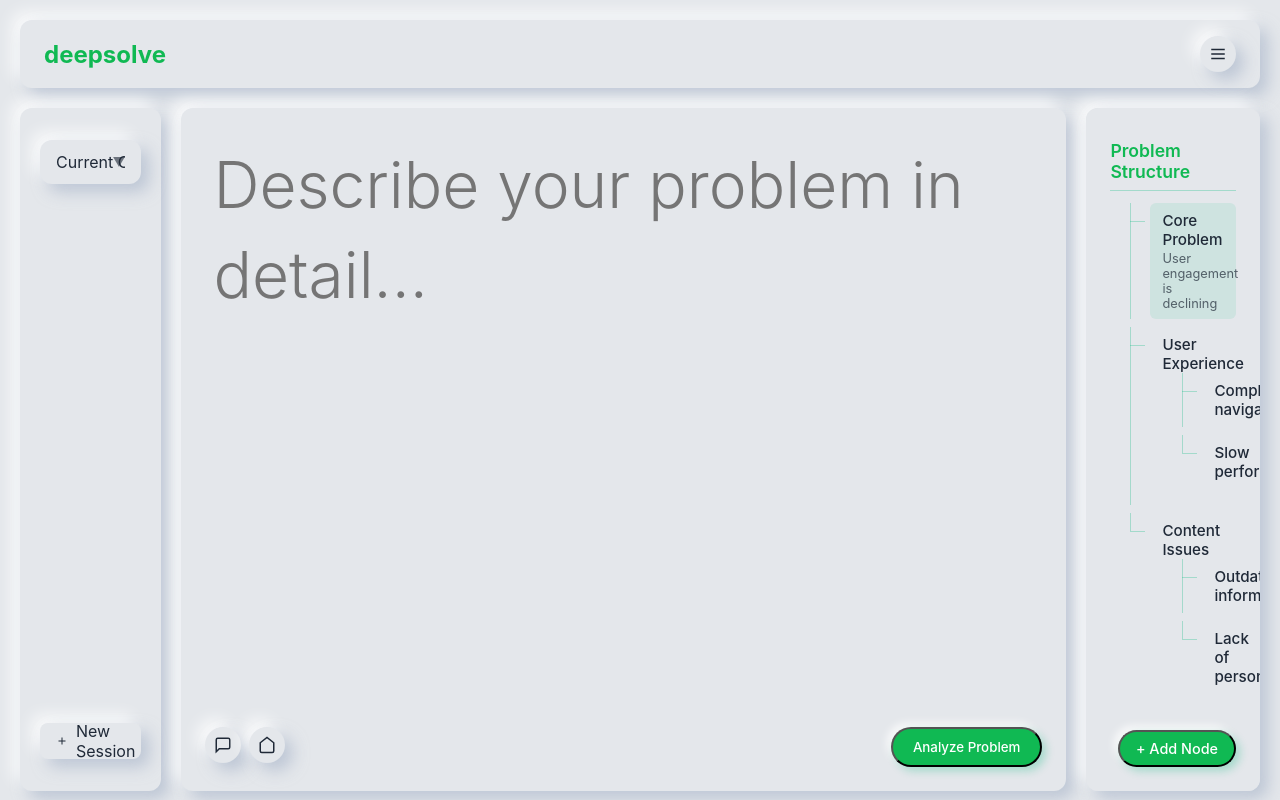
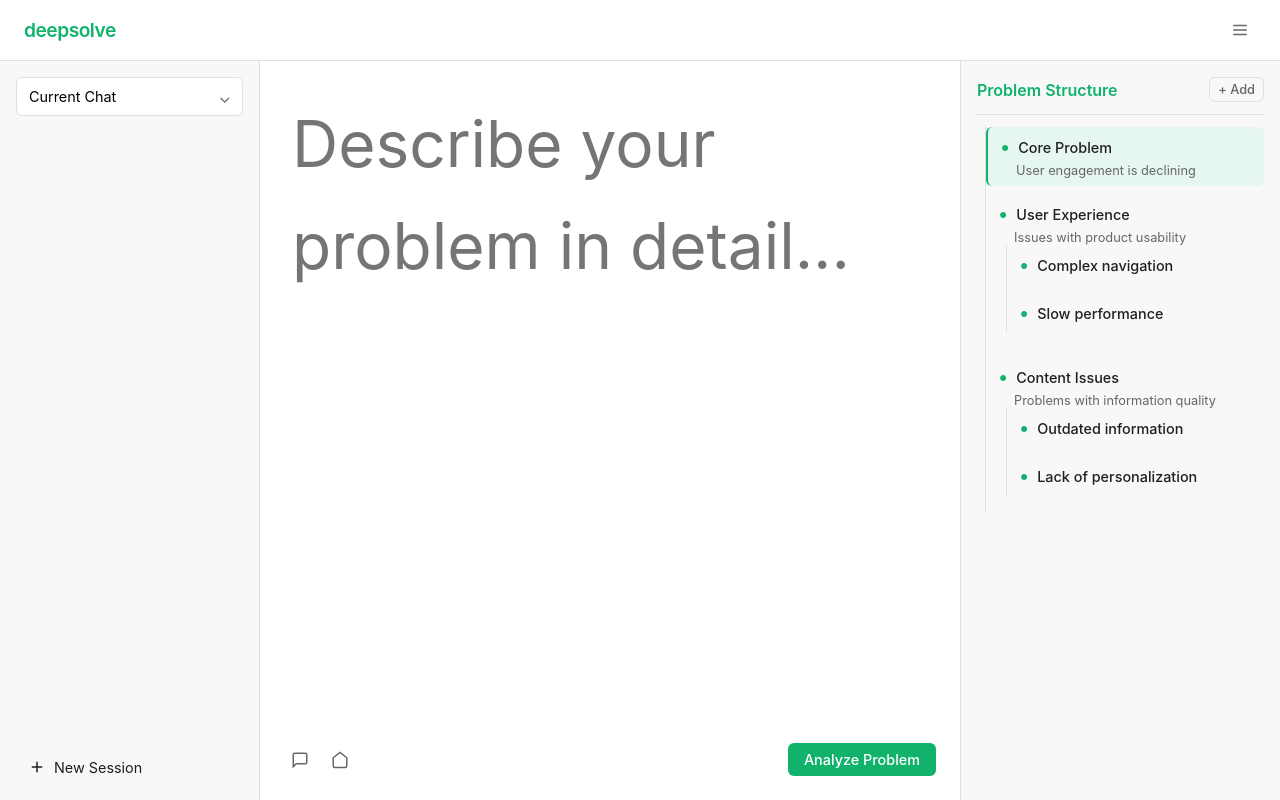
Before and after one commit to tictacguy/rethinker, a Django app: page / in a window 1280 px wide. Run offline with Django 5.2, Linux system fonts and the light colour scheme.

Commit message:
ui improvement

```diff
--- a/management/ui/templates/home.html
+++ b/management/ui/templates/home.html
@@ -3,22 +3,26 @@
 <head>
     <meta charset="UTF-8">
     <meta name="viewport" content="width=device-width, initial-scale=1.0">
-    <title>Green Neumorphic Problem Solver</title>
+    <title>Emerald Problem Solver</title>
     <style>
         :root {
-            --primary:rgb(16, 185, 83);
-            --primary-dark: #059669;
-            --bg: #E4E7EB;
-            --text: #1F2937;
-            --light: rgba(255,255,255,0.8);
-            --shadow: rgba(163,177,198,0.6);
+            --primary: #10b26c; /* Emerald green */
+            --primary-light: #e6f7f0;
+            --primary-dark: #0a8c5a;
+            --bg: #ffffff;
+            --text: #1f1f1f;
+            --text-light: #666666;
+            --border: #e0e0e0;
+            --sidebar-bg: #f8f8f8;
+            --hover-bg: #f5f5f5;
+            --active-bg: var(--primary-light);
         }
 
         * {
             margin: 0;
             padding: 0;
             box-sizing: border-box;
-            font-family: 'Inter', -apple-system, sans-serif;
+            font-family: -apple-system, BlinkMacSystemFont, 'Segoe UI', Roboto, Oxygen, Ubuntu, Cantarell, sans-serif;
         }
 
         body {
@@ -27,52 +31,64 @@
             height: 100vh;
             width: 100vw;
             overflow: hidden;
-            padding: 20px;
             display: flex;
             flex-direction: column;
-        }
-
-        .neumorphic {
-            background: var(--bg);
-            border-radius: 12px;
-            box-shadow:  8px 8px 16px var(--shadow),
-                        -8px -8px 16px var(--light);
-            border: none;
-        }
-
-        .neumorphic-inset {
-            border-radius: 12px;
-            background: var(--bg);
-            box-shadow: inset 4px 4px 8px var(--shadow),
-                        inset -4px -4px 8px var(--light);
-            border: none;
         }
 
         .header {
             display: flex;
             justify-content: space-between;
             align-items: center;
-            padding: 16px 24px;
-            margin-bottom: 20px;
+            padding: 14px 24px;
+            border-bottom: 1px solid var(--border);
         }
 
         .logo {
-            font-weight: 700;
-            font-size: 1.5rem;
+            font-weight: 600;
+            font-size: 1.2rem;
             color: var(--primary);
+            letter-spacing: -0.5px;
         }
 
         .main-container {
             display: flex;
             flex: 1;
-            gap: 20px;
+            overflow: hidden;
         }
 
         .sidebar {
-            width: 280px;
-            padding: 20px;
+            width: 260px;
+            padding: 16px;
+            background: var(--sidebar-bg);
+            border-right: 1px solid var(--border);
             display: flex;
             flex-direction: column;
+        }
+
+        .select-container {
+            position: relative;
+            margin-bottom: 16px;
+        }
+
+        select {
+            width: 100%;
+            padding: 10px 12px;
+            border-radius: 6px;
+            border: 1px solid var(--border);
+            background-color: var(--bg);
+            font-size: 0.9rem;
+            appearance: none;
+            cursor: pointer;
+        }
+
+        .select-container:after {
+            content: "⌄";
+            position: absolute;
+            top: 50%;
+            right: 12px;
+            transform: translateY(-50%);
+            pointer-events: none;
+            color: var(--text-light);
         }
 
         .problem-input {
@@ -80,6 +96,7 @@
             display: flex;
             flex-direction: column;
             padding: 24px;
+            overflow: hidden;
         }
 
         textarea {
@@ -88,10 +105,10 @@
             border: none;
             resize: none;
             font-size: 4rem;
-            line-height: 1.4;
+            line-height: 1.6;
             padding: 8px;
             color: var(--text);
-            font-weight: 300;
+            font-weight: 400;
         }
 
         textarea:focus {
@@ -102,110 +119,84 @@
             display: flex;
             justify-content: space-between;
             margin-top: 16px;
+            align-items: center;
         }
 
         .btn {
-            padding: 10px 20px;
-            border-radius: 50px;
+            padding: 8px 16px;
+            border-radius: 6px;
             font-weight: 500;
+            font-size: 0.9rem;
             cursor: pointer;
             transition: all 0.2s ease;
+            border: none;
         }
 
         .btn-primary {
             background: var(--primary);
             color: white;
-            box-shadow:  4px 4px 8px rgba(16, 185, 129, 0.3),
-                        -4px -4px 8px var(--light);
         }
 
         .btn-primary:hover {
             background: var(--primary-dark);
         }
 
-        /* Neumorphic Select */
-        .select-container {
-            position: relative;
-            width: 100%;
-            margin: 12px 0;
+        .btn-secondary {
+            background: transparent;
+            color: var(--text-light);
+            border: 1px solid var(--border);
         }
 
-        .select-container select {
-            width: 100%;
-            padding: 12px 16px;
-            appearance: none;
-            background: transparent;
-            border: none;
-            color: var(--text);
-            font-size: 1rem;
-            cursor: pointer;
-        }
-
-        .select-container:after {
-            content: "▼";
-            font-size: 0.8rem;
-            position: absolute;
-            top: 50%;
-            right: 16px;
-            transform: translateY(-50%);
-            pointer-events: none;
-            color: var(--text);
-            opacity: 0.6;
+        .btn-secondary:hover {
+            background: var(--hover-bg);
         }
 
         .icon-btn {
-            width: 36px;
-            height: 36px;
+            width: 32px;
+            height: 32px;
             border-radius: 50%;
             display: flex;
             align-items: center;
             justify-content: center;
             cursor: pointer;
+            background: transparent;
+            border: none;
+            color: var(--text-light);
         }
 
-        /* Minimal Tree Graph Styles */
+        .icon-btn:hover {
+            background: var(--hover-bg);
+        }
+
         .tree-container {
-            width: 350px;
-            padding: 24px;
+            width: 320px;
+            padding: 16px;
             overflow-y: auto;
+            border-left: 1px solid var(--border);
+            background: var(--sidebar-bg);
+        }
+
+        .tree-header {
+            font-weight: 600;
+            color: var(--primary);
+            padding-bottom: 12px;
+            margin-bottom: 12px;
+            border-bottom: 1px solid var(--border);
+            font-size: 1rem;
             display: flex;
-            flex-direction: column;
+            justify-content: space-between;
+            align-items: center;
         }
 
         .tree {
-            flex: 1;
-            position: relative;
-            padding-left: 20px;
+            padding-left: 16px;
+            margin-left: 8px;
+            border-left: 1px solid var(--border);
         }
 
         .tree-node {
             position: relative;
             margin-bottom: 8px;
-            padding-left: 20px;
-        }
-
-        .tree-node:before {
-            content: "";
-            position: absolute;
-            top: 0;
-            left: 0;
-            width: 15px;
-            height: 100%;
-            border-left: 1px solid rgba(16, 185, 129, 0.3);
-        }
-
-        .tree-node:after {
-            content: "";
-            position: absolute;
-            top: 18px;
-            left: 0;
-            width: 15px;
-            height: 1px;
-            background: rgba(16, 185, 129, 0.3);
-        }
-
-        .tree-node:last-child:before {
-            height: 18px;
         }
 
         .node-content {
@@ -214,35 +205,38 @@
             transition: all 0.2s ease;
             border-radius: 6px;
             background: transparent;
+            margin-left: -16px;
         }
 
         .node-content:hover {
-            background: rgba(16, 185, 129, 0.05);
+            background: var(--hover-bg);
         }
 
         .node-content.active {
-            background: rgba(16, 185, 129, 0.1);
+            background: var(--active-bg);
+            border-left: 2px solid var(--primary);
         }
 
         .node-title {
             font-weight: 500;
             color: var(--text);
-            font-size: 0.95rem;
+            font-size: 0.9rem;
+            display: flex;
+            align-items: center;
+        }
+
+        .node-title:before {
+            content: "•";
+            color: var(--primary);
+            margin-right: 8px;
+            font-size: 1.2rem;
         }
 
         .node-desc {
             font-size: 0.8rem;
-            opacity: 0.7;
-            margin-top: 2px;
-        }
-
-        .tree-root {
-            font-weight: 600;
-            color: var(--primary);
-            padding: 8px 0;
-            margin-bottom: 12px;
-            font-size: 1.1rem;
-            border-bottom: 1px solid rgba(16, 185, 129, 0.3);
+            color: var(--text-light);
+            margin-top: 4px;
+            margin-left: 16px;
         }
 
         .tree-actions {
@@ -251,24 +245,44 @@
             margin-top: 12px;
             gap: 8px;
         }
+
+        .new-session-btn {
+            display: flex;
+            align-items: center;
+            padding: 8px 12px;
+            border-radius: 6px;
+            font-size: 0.9rem;
+            color: var(--text);
+            text-decoration: none;
+            margin-top: auto;
+            transition: background 0.2s ease;
+        }
+
+        .new-session-btn:hover {
+            background: var(--hover-bg);
+        }
+
+        .new-session-btn svg {
+            margin-right: 8px;
+        }
     </style>
     <script src="https://code.jquery.com/jquery-3.6.0.min.js"></script>
 </head>
 <body>
-    <div class="header neumorphic">
+    <div class="header">
         <div class="logo">deepsolve</div>
-        <div style="display: flex; align-items: center; gap: 16px;">
-            <div class="neumorphic icon-btn">
+        <div style="display: flex; align-items: center; gap: 12px;">
+            <button class="icon-btn">
                 <svg width="18" height="18" viewBox="0 0 24 24" fill="none" stroke="currentColor" stroke-width="2">
                     <path d="M3 12h18M3 6h18M3 18h18"></path>
                 </svg>
-            </div>
+            </button>
         </div>
     </div>
 
     <div class="main-container">
-        <div class="sidebar neumorphic">
-            <div class="select-container neumorphic">
+        <div class="sidebar">
+            <div class="select-container">
                 <select>
                     <option>Current Chat</option>
                     <option>Marketing Strategy</option>
@@ -277,38 +291,38 @@
                 </select>
             </div>
 
-            <div style="margin-top: auto; padding: 12px 0;">
-                <div class="neumorphic icon-btn" style="width: 100%; border-radius: 8px; justify-content: flex-start; padding-left: 16px;">
-                    <svg width="18" height="18" viewBox="0 0 24 24" fill="none" stroke="currentColor" stroke-width="2" style="margin-right: 8px;">
+            <a href="#" class="new-session-btn">
+                <svg width="18" height="18" viewBox="0 0 24 24" fill="none" stroke="currentColor" stroke-width="2">
                     <path d="M12 5v14M5 12h14"></path>
                 </svg>
                 New Session
-                </div>
-            </div>
+            </a>
         </div>
 
-        <div class="problem-input neumorphic">
-            <textarea placeholder="Describe us your problem..."></textarea>
+        <div class="problem-input">
+            <textarea placeholder="Describe your problem in detail..."></textarea>
             <div class="controls">
                 <div style="display: flex; gap: 8px;">
-                    <div class="neumorphic icon-btn">
+                    <button class="icon-btn">
                         <svg width="18" height="18" viewBox="0 0 24 24" fill="none" stroke="currentColor" stroke-width="2">
                             <path d="M21 15a2 2 0 0 1-2 2H7l-4 4V5a2 2 0 0 1 2-2h14a2 2 0 0 1 2 2z"></path>
                         </svg>
-                    </div>
-                    <div class="neumorphic icon-btn">
+                    </button>
+                    <button class="icon-btn">
                         <svg width="18" height="18" viewBox="0 0 24 24" fill="none" stroke="currentColor" stroke-width="2">
                             <path d="M3 9l9-7 9 7v11a2 2 0 0 1-2 2H5a2 2 0 0 1-2-2z"></path>
                         </svg>
-                    </div>
+                    </button>
                 </div>
                 <button class="btn btn-primary">Analyze Problem</button>
             </div>
         </div>
 
-        <!-- Minimal Tree Graph Section -->
-        <div class="tree-container neumorphic">
-            <div class="tree-root">Problem Structure</div>
+        <div class="tree-container">
+            <div class="tree-header">
+                <span>Problem Structure</span>
+                <button class="btn btn-secondary" style="padding: 4px 8px; font-size: 0.8rem;">+ Add</button>
+            </div>
 
             <div class="tree">
                 <div class="tree-node">
@@ -321,6 +335,7 @@
                 <div class="tree-node">
                     <div class="node-content">
                         <div class="node-title">User Experience</div>
+                        <div class="node-desc">Issues with product usability</div>
 
                         <div class="tree">
                             <div class="tree-node">
@@ -340,6 +355,7 @@
                 <div class="tree-node">
                     <div class="node-content">
                         <div class="node-title">Content Issues</div>
+                        <div class="node-desc">Problems with information quality</div>
 
                         <div class="tree">
                             <div class="tree-node">
@@ -355,10 +371,6 @@
                         </div>
                     </div>
                 </div>
-            </div>
-
-            <div class="tree-actions">
-                <button class="btn btn-primary" style="padding: 8px 16px; font-size: 0.9rem;">+ Add Node</button>
             </div>
         </div>
     </div>
```
Lines whose indentation alone changed are shown as unchanged.
